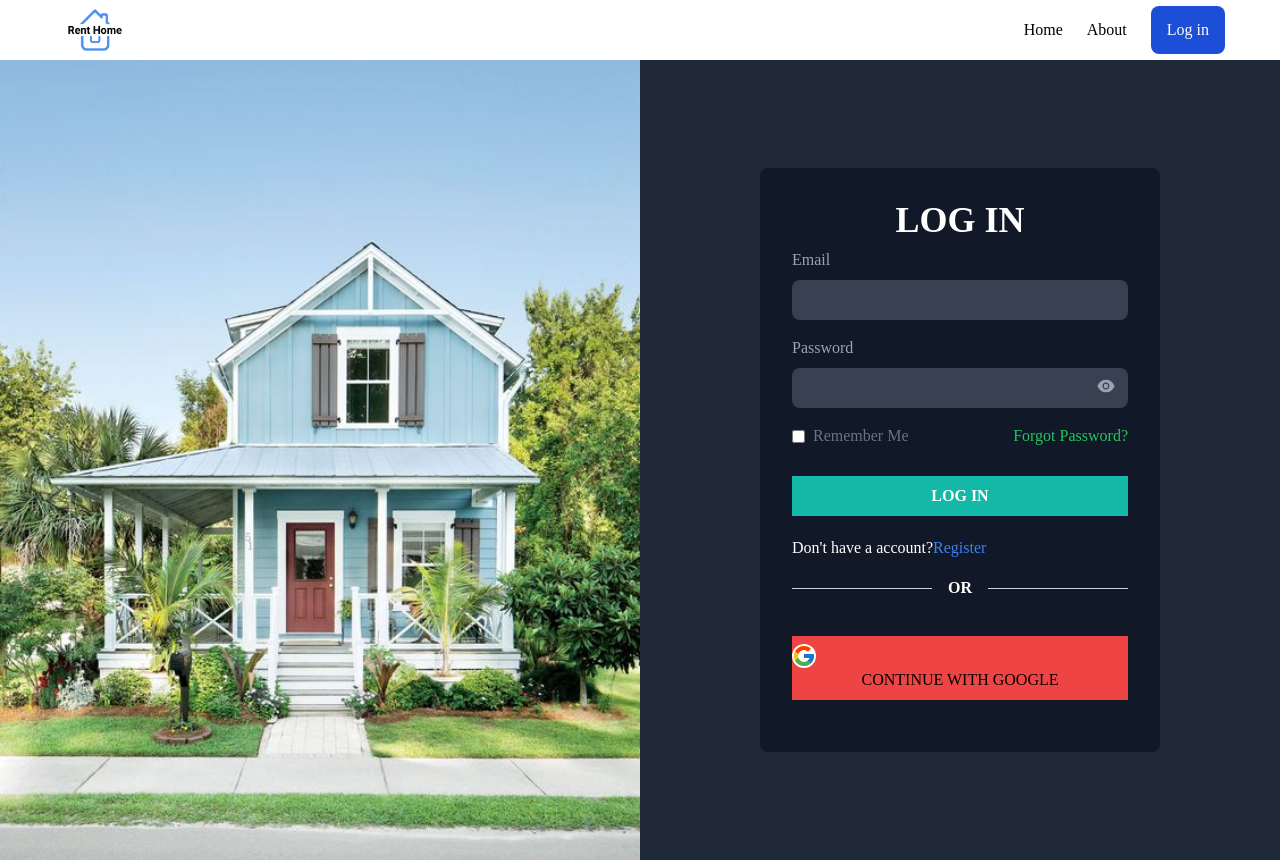
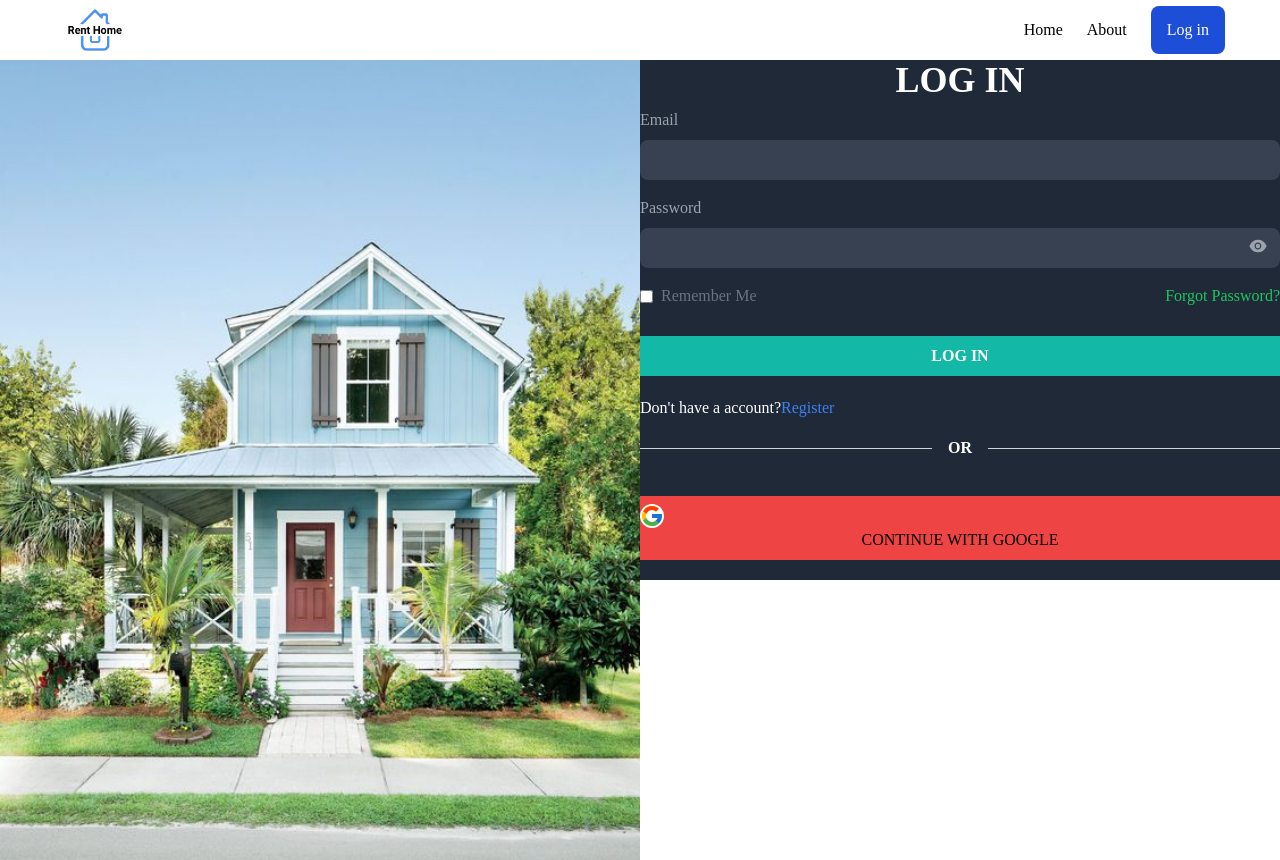
Before and after one commit to VuHuong511/Rent_house_FinalProject, a React (Create React App) app: page /login in a window 1280 px wide. Built offline with nearby package versions, Linux system fonts and the light colour scheme.

Commit message:
login functionality

```diff
--- a/src/pages/LogIn.js
+++ b/src/pages/LogIn.js
@@ -1,30 +1,54 @@
 import React, { useState } from "react";
 import { AiFillEye, AiFillEyeInvisible } from "react-icons/ai";
 import { FcGoogle } from "react-icons/fc";
-import { Link } from "react-router-dom";
+import { Link, useNavigate } from "react-router-dom";
 import login from "../assets/img/login.jpg";
+import { signInWithEmailAndPassword, getAuth  } from "firebase/auth";
+import {toast } from "react-toastify"
+import { app, db } from "../firebase";
+
+import { wait } from "@testing-library/user-event/dist/utils";
 
 export default function LogIn() {
+
   const [formData, setformData] = useState({
     email: "",
     password: "",
   });
   const { email, password } = formData;
+  const [showPassword, setShowPassword] = useState(false);
+  const navigate = useNavigate();
   function onChange(e) {
     setformData((prevState) => ({
       ...prevState,
       [e.target.id]: e.target.value,
     }));
   }
-  const [showPassword, setShowPassword] = useState(false);
+  function onSubmit(e){
+    e.preventDefault()
+    try{
+      const auth = getAuth(app);
+      const userCredential =  signInWithEmailAndPassword(auth,
+        email, password);
+
+        console.log(email)
+        const User = userCredential.user
+          toast.success("Login was successfully");
+          navigate("/")
+          console.log(User)
+
+    } catch (error){
+      toast.error("Bad user credentials")
+
+    }
+  }
   return (
     <div className="grid grid-cols-1 sm:grid-cols-2 h-screen w-full">
       <div className="hidden sm:block">
         <img className="w-full h-screen object-cover" src={login} alt="" />
       </div>
-
-      <div className="bg-gray-800 flex flex-col justify-center">
-        <form className="max-w-[400px] w-full mx-auto bg-gray-900 p-8 px-8 rounded-lg ">
+      <form onSubmit={onSubmit}>
+        <div className="bg-gray-800 flex flex-col justify-center">
           <h2 className="text-4xl text-white font-bold text-center">LOG IN</h2>
           <div className="flex flex-col text-gray-400 py-2">
             <label>Email</label>
@@ -89,8 +113,11 @@ export default function LogIn() {
             <FcGoogle className="text-2xl bg-white rounded-full mr-2" />
             CONTINUE WITH GOOGLE
           </button>
-        </form>
       </div>
+
+      </form>
+
+
     </div>
   );
 }
--- a/src/pages/Register.js
+++ b/src/pages/Register.js
@@ -1,14 +1,15 @@
 import { createUserWithEmailAndPassword, getAuth } from "firebase/auth";
-import { doc, serverTimestamp, setDoc } from "firebase/firestore";
+import { collectionGroup, doc, serverTimestamp, setDoc } from "firebase/firestore";
 import React, { useState } from "react";
 import { AiFillEye, AiFillEyeInvisible } from "react-icons/ai";
-import { Link } from "react-router-dom";
+import { Link, useNavigate } from "react-router-dom";
 import { toast } from "react-toastify";
 import login from "../assets/img/login.jpg";
 import OAuth from "../components/OAuth";
 import { app, db } from "../firebase";
 
 export default function Register() {
+  const navigate = useNavigate();
   const [formData, setFormData] = useState({
     name: "",
     email: "",
@@ -29,14 +30,14 @@ export default function Register() {
         auth,
         email,
         password
-      );
+        );
       const user = userCredential.user;
       const formDataCopy = { ...formData };
       delete formDataCopy.password;
       formDataCopy.timestamp = serverTimestamp();
       await setDoc(doc(db, "users", user.uid), formDataCopy);
-      // toast.success("Register was successfully");
-      // Navigate("/");
+      toast.success("Register was successfully");
+      navigate("/login");
     } catch (error) {
       toast.error("Something went wrong with the registration");
     }
```
Also changed, not shown: src/firebase.js (line endings or trailing spaces).
